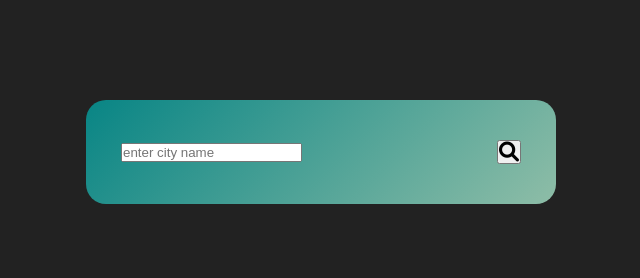
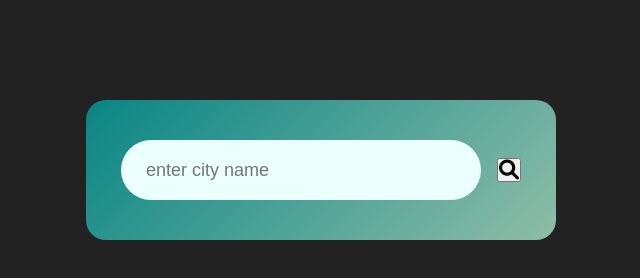
Before and after one commit to GinaTovarAlmario/weather, a plain HTML site: page index.html in a window 1280 px wide. Shown: the whole page, without its empty margins (319-959 px from the left). Drawn offline with Linux system fonts and the light colour scheme.

Commit message:
defined input style

```diff
--- a/style.css
+++ b/style.css
@@ -26,8 +26,16 @@ body{
 .search-icon{
     font-size: 20px;
 }
-.seacrh input{
+.search input{
     border: 0;
     outline: 0;
-
+    background: #ebfffc;
+    color: #555;
+    padding: 10px 25px;
+    height: 60px;
+    border-radius: 30px;
+    margin-right: 16px;
+    font-size: 18px;
+    /* usiamo abbreviazione grow shrink basis */
+    flex: 1;
 }
```
